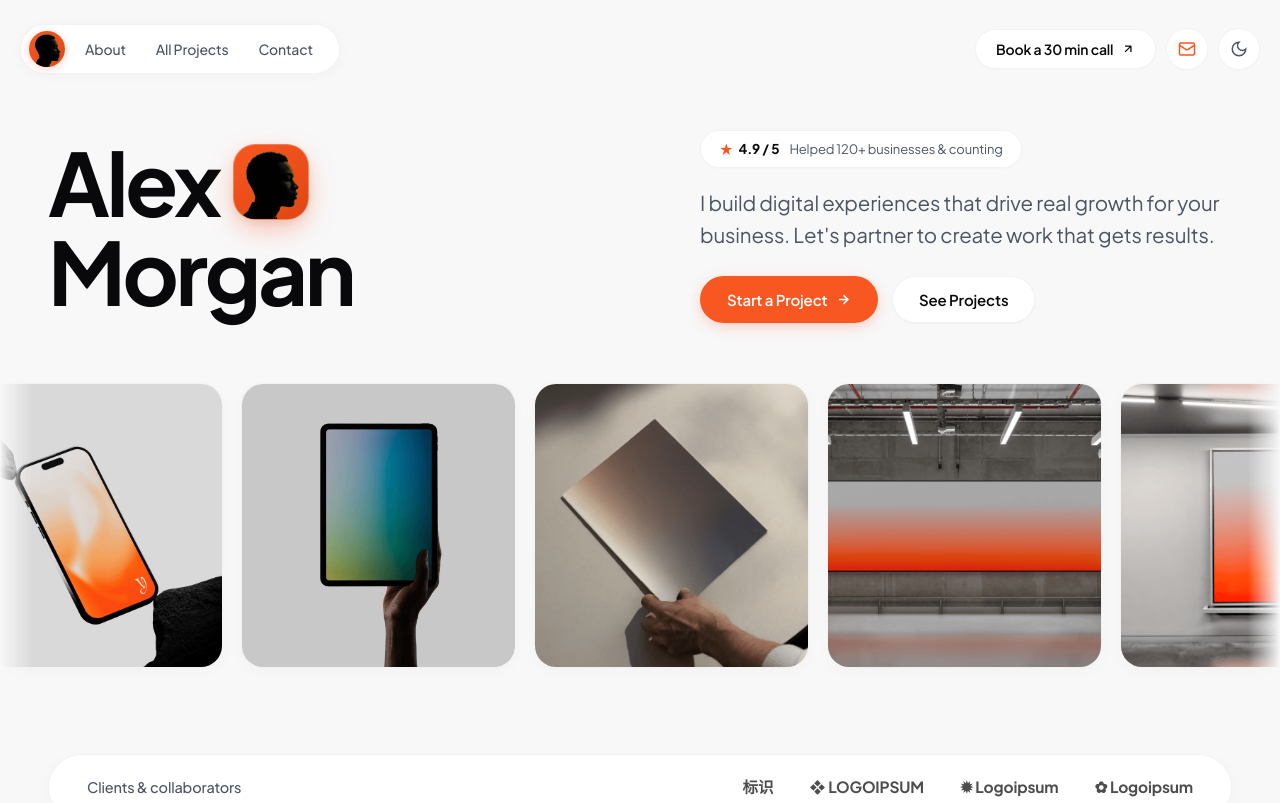
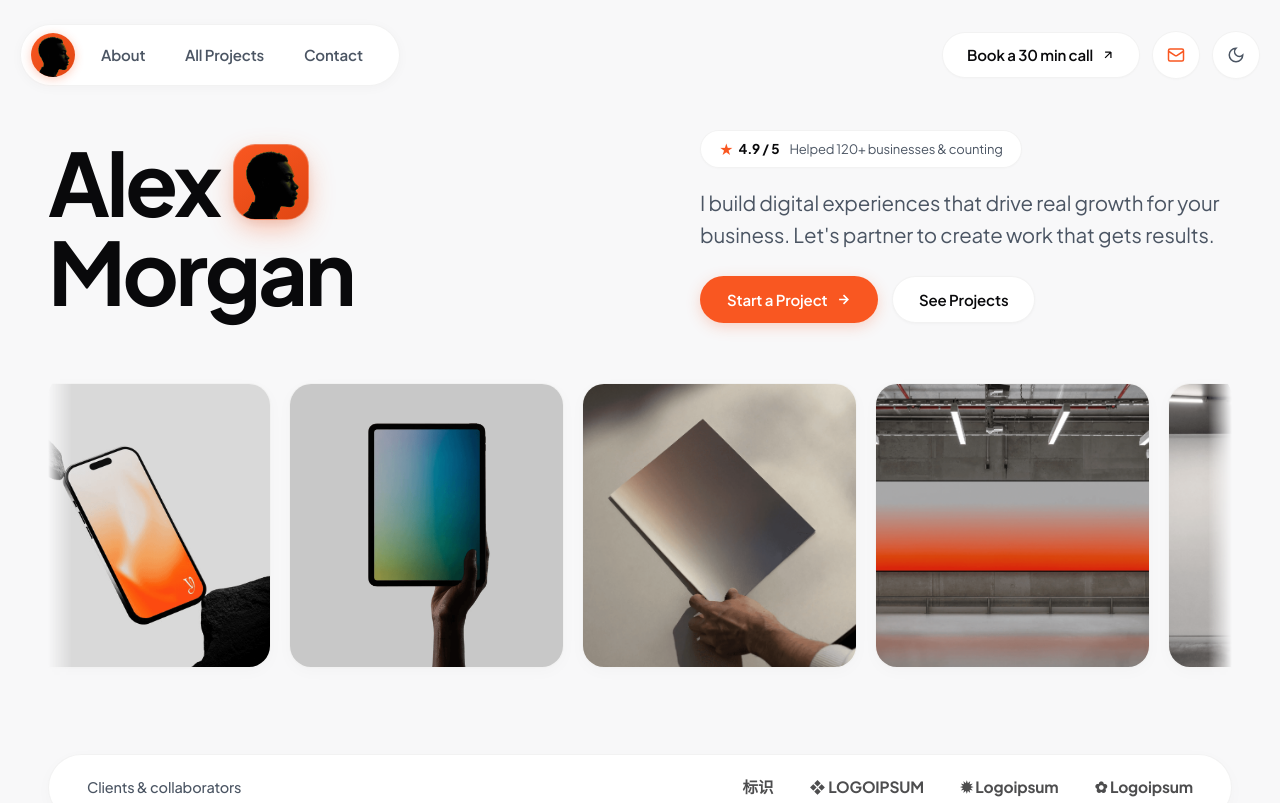
Before and after one commit to DanielRichardRansun/portfolio_v2, a website built with Vite: page index.html in a window 1280 px wide. Shown: the top 803 px of the page. Built offline with nearby package versions, Linux system fonts and the light colour scheme.

Commit message:
update bebrapa

```diff
--- a/src/css/components.css
+++ b/src/css/components.css
@@ -28,18 +28,18 @@
 .navbar-left {
   display: flex;
   align-items: center;
-  gap: 6px;
+  gap: 8px;
   background: var(--bg-surface);
   border: 1px solid var(--border-subtle);
   border-radius: var(--radius-full);
-  padding: 6px 12px 6px 8px;
+  padding: 8px 18px 8px 10px;
   box-shadow: var(--shadow-nav);
   transition: all var(--transition-normal);
 }
 
 .navbar-avatar {
-  width: 36px;
-  height: 36px;
+  width: 44px;
+  height: 44px;
   border-radius: 50%;
   overflow: hidden;
   display: flex;
@@ -47,7 +47,7 @@
   justify-content: center;
   background: linear-gradient(135deg, #f95721 0%, #e04612 100%);
   flex-shrink: 0;
-  box-shadow: 0 2px 8px rgba(249, 87, 33, 0.25);
+  box-shadow: 0 2px 10px rgba(249, 87, 33, 0.3);
 }
 
 .navbar-avatar img {
@@ -60,45 +60,49 @@
 .nav-links {
   display: flex;
   align-items: center;
-  gap: 2px;
+  gap: 4px;
   list-style: none;
 }
 
 .nav-link {
-  font-size: 14px;
-  font-weight: 500;
+  font-size: 15px;
+  font-weight: 600;
   color: var(--text-secondary);
-  padding: 8px 14px;
+  padding: 10px 18px;
   border-radius: var(--radius-full);
   transition: all var(--transition-fast);
+  display: inline-flex;
+  align-items: center;
+  position: relative;
+  overflow: hidden;
 }
 
 .nav-link:hover, .nav-link.active {
   color: var(--text-primary);
-  background: rgba(0, 0, 0, 0.04);
+  background: rgba(0, 0, 0, 0.05);
 }
 
 [data-theme="dark"] .nav-link:hover,
 [data-theme="dark"] .nav-link.active {
-  background: rgba(255, 255, 255, 0.06);
+  background: rgba(255, 255, 255, 0.08);
 }
 
 .navbar-right {
   display: flex;
   align-items: center;
-  gap: 10px;
+  gap: 12px;
 }
 
 .nav-btn-call {
   display: inline-flex;
   align-items: center;
   gap: 8px;
-  font-size: 14px;
+  font-size: 15px;
   font-weight: 600;
   color: var(--text-primary);
   background: var(--bg-surface);
   border: 1px solid var(--border-subtle);
-  padding: 10px 20px;
+  padding: 12px 24px;
   border-radius: var(--radius-full);
   box-shadow: var(--shadow-xs);
   transition: all var(--transition-fast);
@@ -116,8 +120,8 @@
   display: inline-flex;
   align-items: center;
   justify-content: center;
-  width: 42px;
-  height: 42px;
+  width: 48px;
+  height: 48px;
   background: var(--bg-surface);
   border: 1px solid var(--border-subtle);
   border-radius: 50%;
@@ -137,8 +141,8 @@
   display: inline-flex;
   align-items: center;
   justify-content: center;
-  width: 42px;
-  height: 42px;
+  width: 48px;
+  height: 48px;
   background: var(--bg-surface);
   border: 1px solid var(--border-subtle);
   border-radius: 50%;
@@ -160,8 +164,8 @@
   background: var(--bg-surface);
   border: 1px solid var(--border-subtle);
   color: var(--text-primary);
-  width: 40px;
-  height: 40px;
+  width: 44px;
+  height: 44px;
   border-radius: 50%;
   font-size: 18px;
   cursor: pointer;
@@ -390,9 +394,9 @@
 }
 
 /* =========================================
-   BUTTON ROLLING TEXT / FLIP ANIMATION
+   BUTTON & NAV-LINK ROLLING TEXT / FLIP ANIMATION
 ========================================= */
-.btn-primary, .btn-secondary, .nav-btn-call, .social-link {
+.btn-primary, .btn-secondary, .nav-btn-call, .social-link, .nav-link {
   position: relative;
   overflow: hidden;
   cursor: pointer;
@@ -434,14 +438,16 @@
 .btn-primary:hover .btn-flip-front,
 .btn-secondary:hover .btn-flip-front,
 .nav-btn-call:hover .btn-flip-front,
-.social-link:hover .btn-flip-front {
+.social-link:hover .btn-flip-front,
+.nav-link:hover .btn-flip-front {
   transform: translateY(-100%);
 }
 
 .btn-primary:hover .btn-flip-back,
 .btn-secondary:hover .btn-flip-back,
 .nav-btn-call:hover .btn-flip-back,
-.social-link:hover .btn-flip-back {
+.social-link:hover .btn-flip-back,
+.nav-link:hover .btn-flip-back {
   transform: translateY(-100%);
 }
 
@@ -502,16 +508,16 @@
    4. HERO SHOWCASE INFINITE MARQUEE CAROUSEL
 ========================================= */
 .hero-marquee-wrapper {
-  width: 100vw;
-  margin-left: calc(50% - 50vw);
-  margin-right: calc(50% - 50vw);
+  width: 100%;
+  max-width: 100%;
   overflow: hidden;
   margin-top: 50px;
   position: relative;
   padding: 10px 0 20px;
   user-select: none;
-  mask-image: linear-gradient(to right, transparent 0%, black 2.5%, black 97.5%, transparent 100%);
-  -webkit-mask-image: linear-gradient(to right, transparent 0%, black 2.5%, black 97.5%, transparent 100%);
+  border-radius: var(--radius-xl);
+  mask-image: linear-gradient(to right, transparent 0%, black 2%, black 98%, transparent 100%);
+  -webkit-mask-image: linear-gradient(to right, transparent 0%, black 2%, black 98%, transparent 100%);
 }
 
 .hero-marquee-track {
--- a/src/js/main.js
+++ b/src/js/main.js
@@ -438,7 +438,7 @@ function initHeroMarquee() {
  * Enhance All Buttons with Vertical Rolling Flip Text Effect
  */
 function initButtonFlipEffects() {
-  const buttons = document.querySelectorAll('.btn-primary, .btn-secondary, .nav-btn-call, .social-link');
+  const buttons = document.querySelectorAll('.btn-primary, .btn-secondary, .nav-btn-call, .social-link, .nav-link');
 
   buttons.forEach(btn => {
     if (btn.querySelector('.btn-flip-wrapper')) return;
```
Also changed, not shown: dist/about.html (added), dist/all-projects.html (added), dist/assets/main-Cz83ZJfy.js (added), dist/assets/main-uDq97xMn.css (added), dist/contact.html (added), dist/index.html (added), dist/project.html (added).
